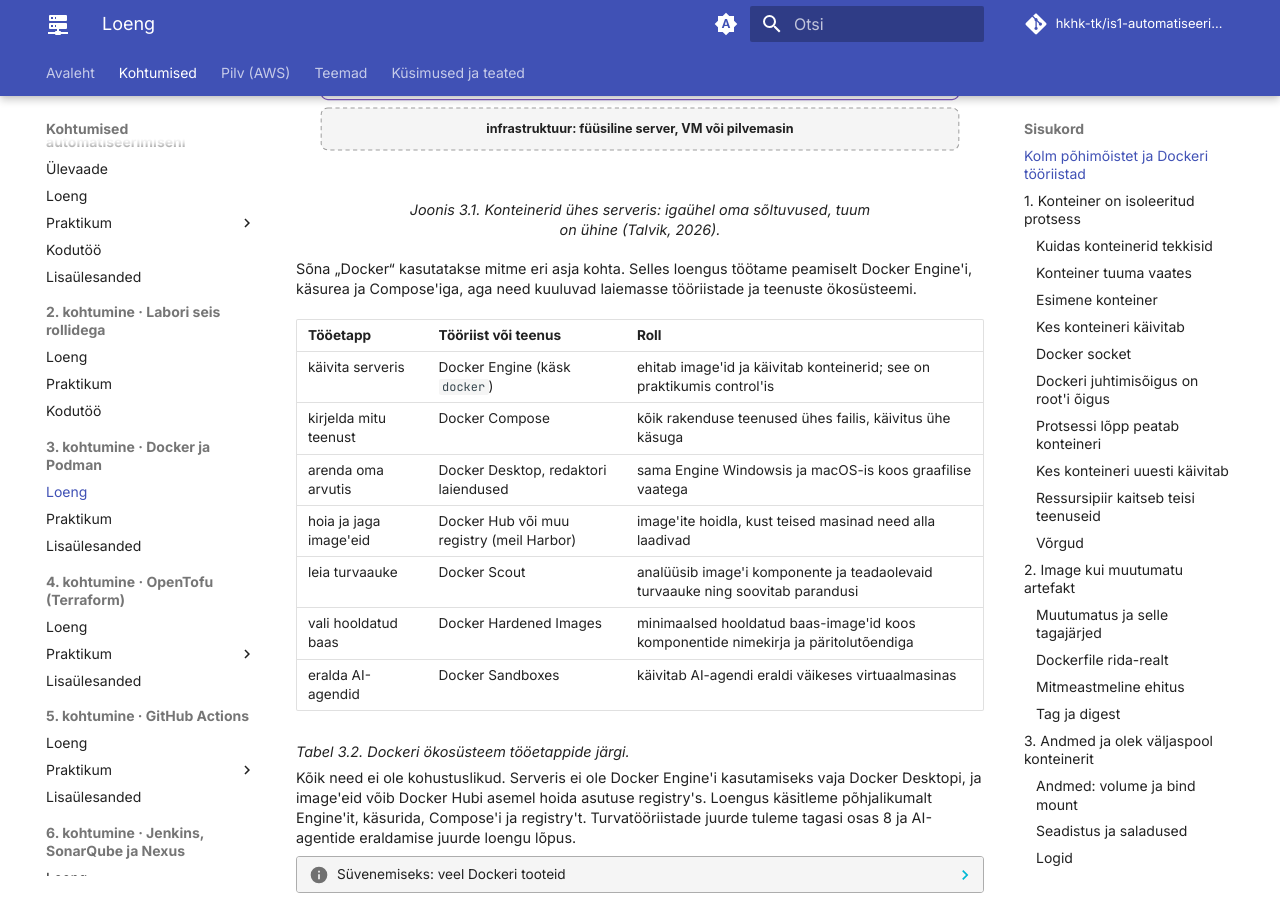
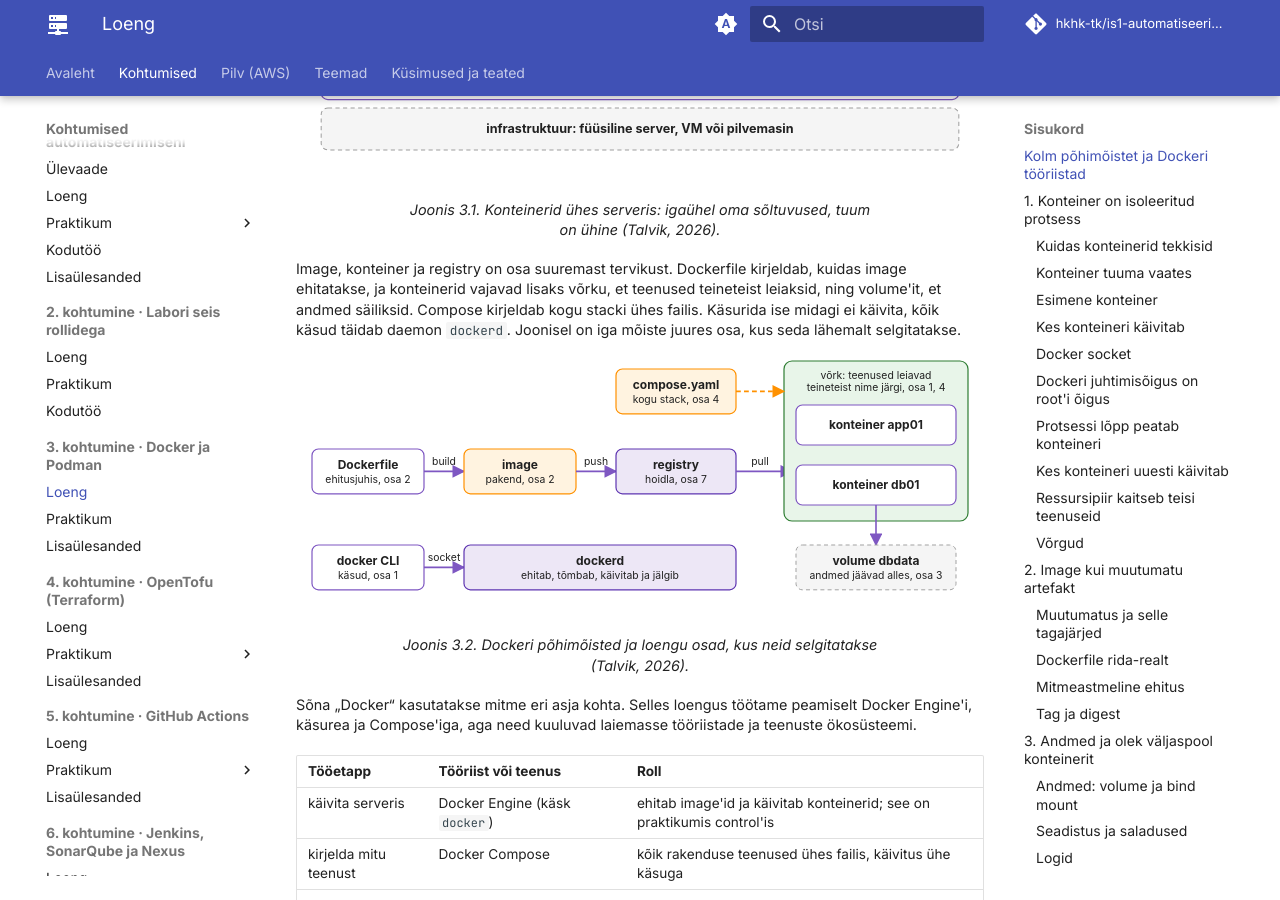
Before and after one commit to hkhk-tk/is1-automatiseerimine, an MkDocs documentation site: the page built from docs/k03/loeng.md, in a window 1280 px wide and 900 px high, scrolled down 1195 px. Built offline with MkDocs 1.6.1 and Material for MkDocs 9.7.7, drawn with Linux system fonts in a browser that asks for light colours; comment, search, counter and statistics services are not loaded; some of the changed text lies outside the part shown.

Commit message:
K3 loeng: põhimõistete kaart (Dockerfile, image, registry, konteiner, võrk, volume, Compose, CLI ja dockerd) koos osadega, kus neid selgitatakse

```diff
--- a/docs/k03/loeng.md
+++ b/docs/k03/loeng.md
@@ -53,6 +53,13 @@ Joonis 3.1 näitab, kuidas need kihid ühes serveris paiknevad. Iga konteiner ka
   <figcaption>Joonis 3.1. Konteinerid ühes serveris: igaühel oma sõltuvused, tuum on ühine (Talvik, 2026).</figcaption>
 </figure>
 
+Image, konteiner ja registry on osa suuremast tervikust. Dockerfile kirjeldab, kuidas image ehitatakse, ja konteinerid vajavad lisaks võrku, et teenused teineteist leiaksid, ning volume'it, et andmed säiliksid. Compose kirjeldab kogu stacki ühes failis. Käsurida ise midagi ei käivita, kõik käsud täidab daemon `dockerd`. Joonisel on iga mõiste juures osa, kus seda lähemalt selgitatakse.
+
+<figure markdown="span">
+  ![Dockerfile'ist ehitatakse image, see laaditakse registry'sse ja sealt käivitatakse konteinerid app01 ja db01 ühises võrgus; db01 andmed on volume'is dbdata; compose.yaml kirjeldab võrku ja konteinereid; docker CLI saadab käsud socket'i kaudu dockerd-le](assets/k03_moisted.svg)
+  <figcaption>Joonis 3.2. Dockeri põhimõisted ja loengu osad, kus neid selgitatakse (Talvik, 2026).</figcaption>
+</figure>
+
 Sõna „Docker“ kasutatakse mitme eri asja kohta. Selles loengus töötame peamiselt Docker Engine'i, käsurea ja Compose'iga, aga need kuuluvad laiemasse tööriistade ja teenuste ökosüsteemi.
 
 | Tööetapp | Tööriist või teenus | Roll |
@@ -94,7 +101,7 @@ Konteinerid muutsid ka rakenduste ülesehitust. Varem paigaldati rakendus sageli
 
 <figure markdown="span">
   ![Ajajoon: chroot 1979, FreeBSD jail 2000, Solaris Zones 2005, cgroups ja LXC 2008, Docker 2013, OCI ja Kubernetes 2015, Podman 2018; kuni 2008 isolatsioon tuumas, alates 2013 pakend ja levitamine](assets/k03_ajalugu.svg)
-  <figcaption>Joonis 3.2. Isolatsioon oli tuumas olemas enne Dockerit, Docker lisas image'i ja registry (Talvik, 2026).</figcaption>
+  <figcaption>Joonis 3.3. Isolatsioon oli tuumas olemas enne Dockerit, Docker lisas image'i ja registry (Talvik, 2026).</figcaption>
 </figure>
 
 ### Konteiner tuuma vaates
```
Also changed, not shown: other parts of docs/k03/loeng.md (+17 -17 lines), docs/k03/assets/k03_moisted.svg (added).
